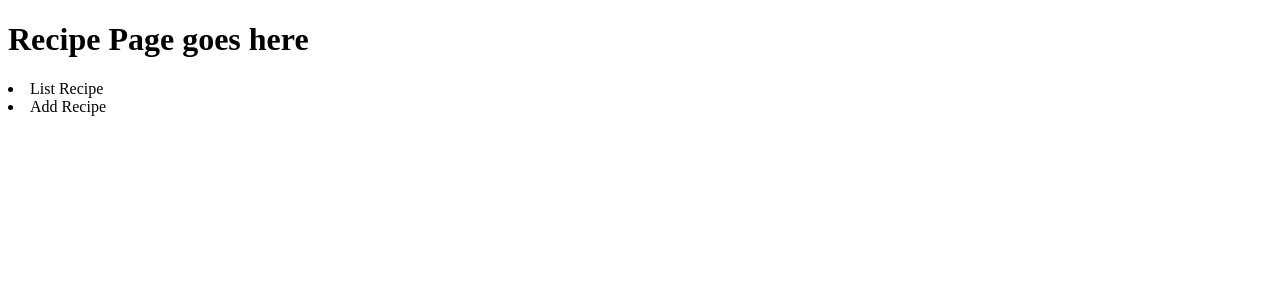
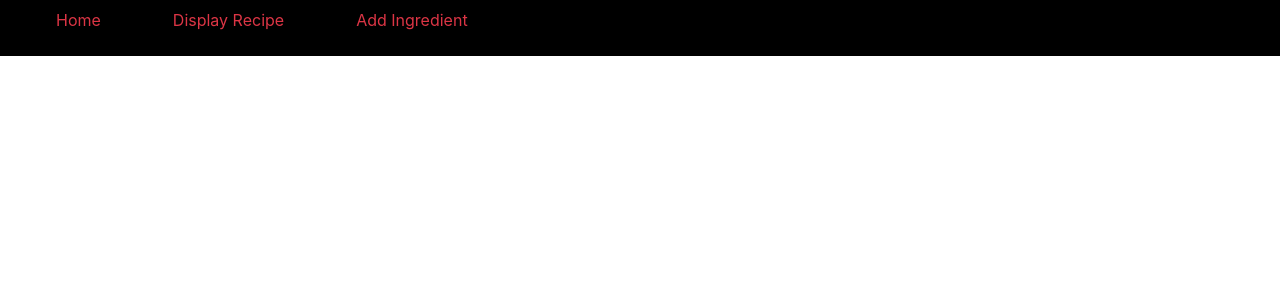
Before and after one commit to Apcox89/cibus-app, an Angular app: page / in a window 1280 px wide. Shown: the top 300 px of the page. Built offline with nearby package versions, Linux system fonts and the light colour scheme.

Commit message:
site initial layout commit

```diff
--- /dev/null
+++ b/src/app/add-ingredient.component.html
@@ -0,0 +1,4 @@
+
+
+
+<h1> Add Ingredient method here: </h1>
--- a/src/app/app-routing.module.ts
+++ b/src/app/app-routing.module.ts
@@ -1,7 +1,12 @@
 import { NgModule } from '@angular/core';
 import { RouterModule, Routes } from '@angular/router';
+import { RecipePageComponent } from './recipe-page.component';
+import { AddIngredientComponent } from './add-ingredient.component';
 
-const routes: Routes = [];
+const routes: Routes = [
+  {path: 'recipe-page', component: RecipePageComponent},
+  {path: 'add-ingredient', component: AddIngredientComponent}
+];
 
 @NgModule({
   imports: [RouterModule.forRoot(routes)],
--- a/src/app/app.component.css
+++ b/src/app/app.component.css
@@ -0,0 +1,6 @@
+ul{
+    list-style-type: none;
+}
+nav {
+    background-color: black;
+}
--- a/src/app/app.component.html
+++ b/src/app/app.component.html
@@ -1,7 +1,19 @@
-<h1> Recipe Page goes here</h1>
-
-<li> List Recipe</li>
-
-<li> Add Recipe </li>
+<nav class="nav">
+    <ul>
+        <li>
+            <a class="nav-link active text-danger" routerLink="/" routerLinkActive="active">Home</a>
+        </li>
+    </ul>
+    <ul>
+        <li>
+            <a  class="nav-link active text-danger" routerLink="/recipe-page" routerLinkActive="active">Display Recipe</a>
+        </li>
+    </ul>
+    <ul>
+        <li>
+            <a  class="nav-link active text-danger" routerLink="/add-ingredient" routerLinkActive="active">Add Ingredient</a>
+        </li>
+    </ul>
+</nav>
 
 <router-outlet></router-outlet>
--- a/src/app/app.module.ts
+++ b/src/app/app.module.ts
@@ -3,14 +3,15 @@ import { BrowserModule } from '@angular/platform-browser';
 import { ReactiveFormsModule } from '@angular/forms';
 import { HttpClientModule } from '@angular/common/http';
 import { RecipePageComponent } from './recipe-page.component';
-
+import { AddIngredientComponent } from './add-ingredient.component';
 import { AppRoutingModule } from './app-routing.module';
 import { AppComponent } from './app.component';
 
 @NgModule({
   declarations: [
     AppComponent,
-    RecipePageComponent
+    RecipePageComponent,
+    AddIngredientComponent
   ],
   imports: [
     BrowserModule,
--- a/src/index.html
+++ b/src/index.html
@@ -4,10 +4,16 @@
   <meta charset="utf-8">
   <title>CibusApp</title>
   <base href="/">
-  <meta name="viewport" content="width=device-width, initial-scale=1">
+  <meta name="viewport" content="width=device-width, initial-scale=1, shrink-to-fit=no">
   <link rel="icon" type="image/x-icon" href="favicon.ico">
+
+  <link rel="stylesheet" href="https://stackpath.bootstrapcdn.com/bootstrap/4.1.3/css/bootstrap.min.css" integrity="sha384-MCw98/SFnGE8fJT3GXwEOngsV7Zt27NXFoaoApmYm81iuXoPkFOJwJ8ERdknLPMO" crossorigin="anonymous">
+
 </head>
 <body>
+  <script src="https://code.jquery.com/jquery-3.3.1.slim.min.js" integrity="sha384-q8i/X+965DzO0rT7abK41JStQIAqVgRVzpbzo5smXKp4YfRvH+8abtTE1Pi6jizo" crossorigin="anonymous"></script>
+    <script src="https://cdnjs.cloudflare.com/ajax/libs/popper.js/1.14.3/umd/popper.min.js" integrity="sha384-ZMP7rVo3mIykV+2+9J3UJ46jBk0WLaUAdn689aCwoqbBJiSnjAK/l8WvCWPIPm49" crossorigin="anonymous"></script>
+    <script src="https://stackpath.bootstrapcdn.com/bootstrap/4.1.3/js/bootstrap.min.js" integrity="sha384-ChfqqxuZUCnJSK3+MXmPNIyE6ZbWh2IMqE241rYiqJxyMiZ6OW/JmZQ5stwEULTy" crossorigin="anonymous"></script>
   <app-root></app-root>
 </body>
 </html>
```
Also changed, not shown: src/app/add-ingredient.component.ts (added, +8 -0 lines), src/app/add-ingredient.component.css (added), 1 other file (tests, documents, lock files or other folders).
